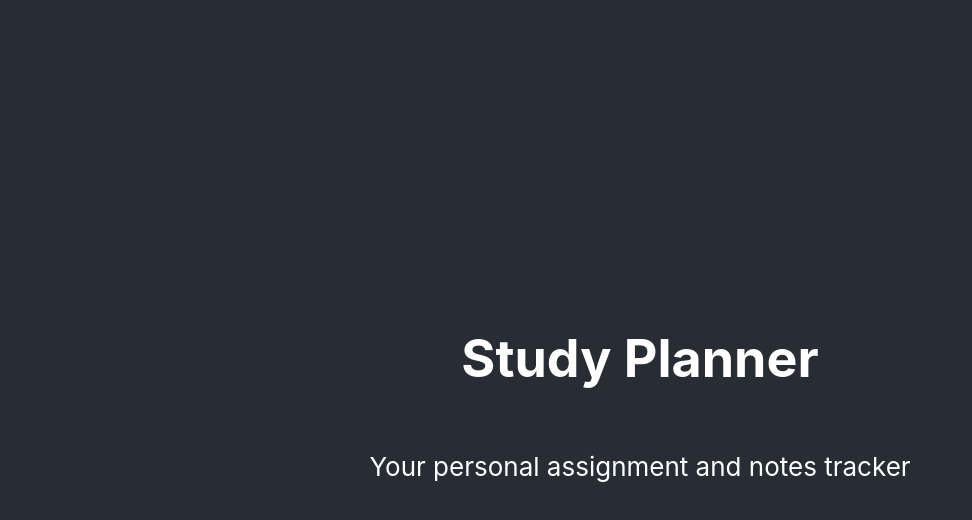
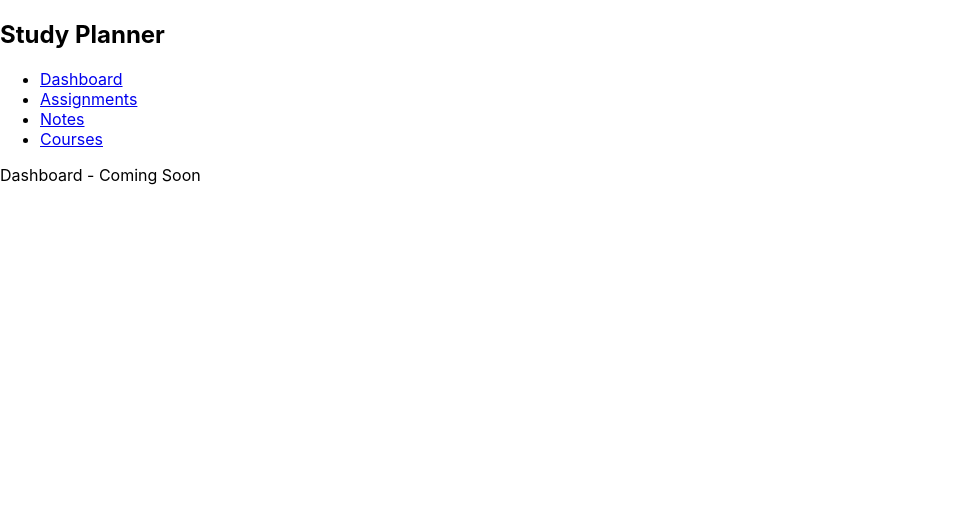
Before and after one commit to Sandro-Kiladze/study-planner, a React (Create React App) app in the folder client/: page / in a window 1280 px wide. Shown: the top 520 px of the page, without its empty margins (0-972 px from the left). Built offline with nearby package versions, Linux system fonts and the light colour scheme; the HTML template or start-up script is replaced by a standard one.

Commit message:
forgot to commit App.tsx. i altered it

```diff
--- a/client/src/App.tsx
+++ b/client/src/App.tsx
@@ -1,14 +1,20 @@
 import React from 'react';
+import { BrowserRouter as Router, Routes, Route } from 'react-router-dom';
+import Layout from './components/Layout';
 import './App.css';
 
 function App() {
   return (
-    <div className="App">
-      <header className="App-header">
-        <h1>Study Planner</h1>
-        <p>Your personal assignment and notes tracker</p>
-      </header>
-    </div>
+    <Router>
+      <Layout>
+        <Routes>
+          <Route path="/" element={<div>Dashboard - Coming Soon</div>} />
+          <Route path="/assignments" element={<div>Assignments - Coming Soon</div>} />
+          <Route path="/notes" element={<div>Notes - Coming Soon</div>} />
+          <Route path="/courses" element={<div>Courses - Coming Soon</div>} />
+        </Routes>
+      </Layout>
+    </Router>
   );
 }
 
```
